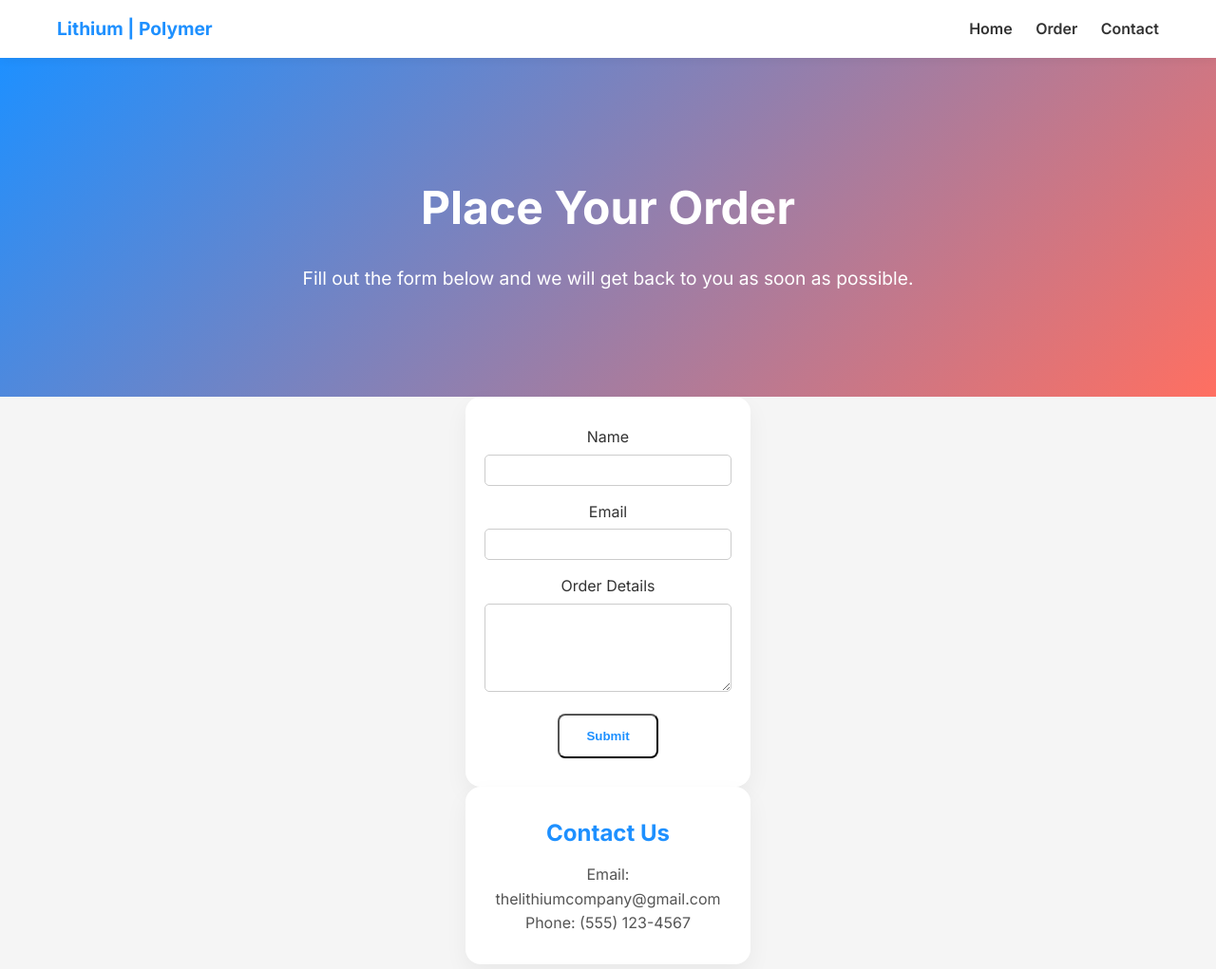
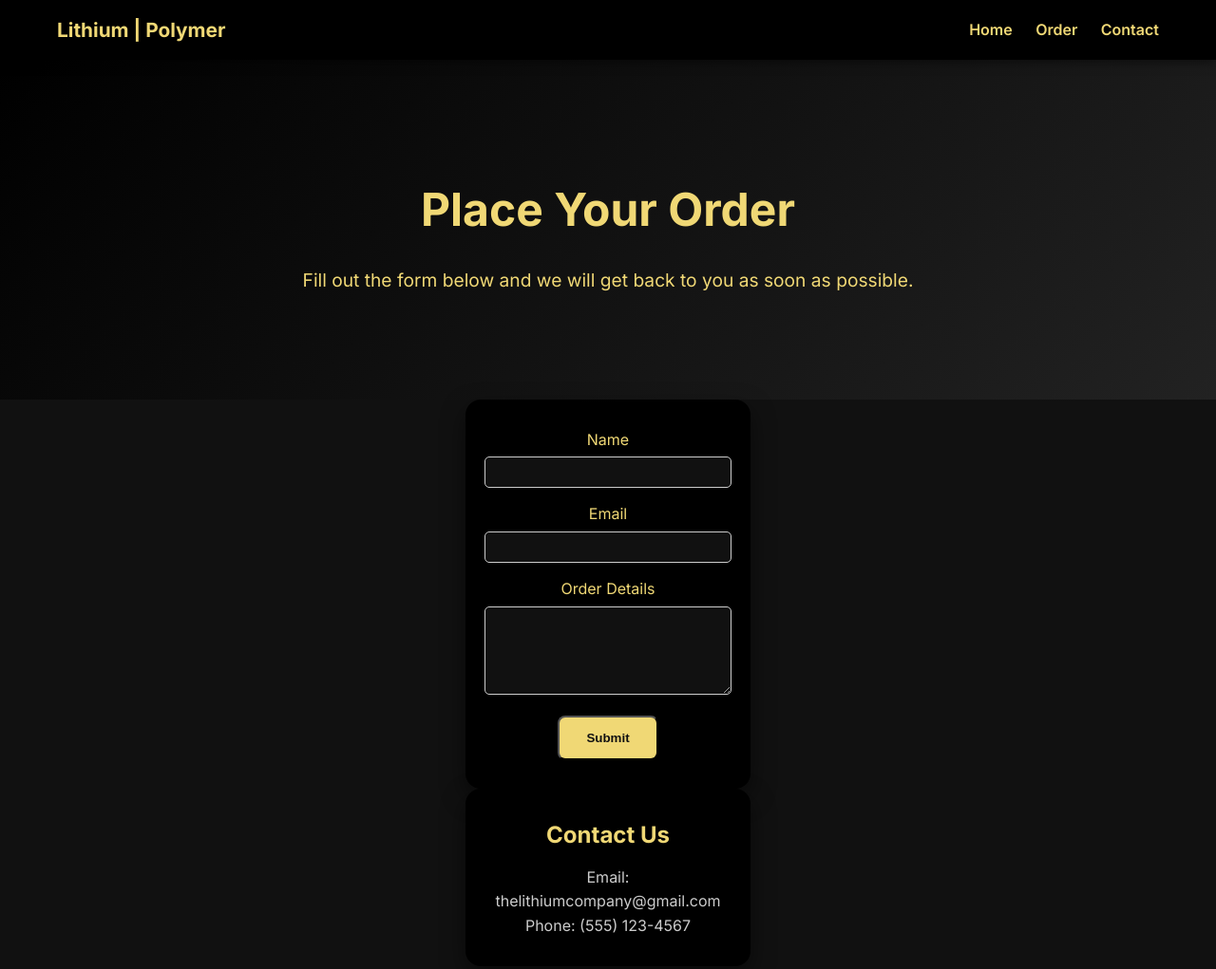
Before and after one commit to lithium-company/polymer, a plain HTML site: page order.html in a window 1280 px wide. Shown: the top 1021 px of the page at 95% size. Drawn offline with Linux system fonts and the light colour scheme.

Commit message:
Update style.css

```diff
--- a/style.css
+++ b/style.css
@@ -18,8 +18,8 @@ html {
 
 body {
   font-family: 'Inter', sans-serif;
-  background: #f5f5f5;
-  color: #333;
+  background: #111; /* Dark background */
+  color: #f0d875;   /* Gold text */
   line-height: 1.6;
   overflow-x: hidden;
 }
@@ -31,9 +31,9 @@ header {
   position: sticky;
   top: 0;
   width: 100%;
-  background: rgba(255, 255, 255, 0.95);
+  background: rgba(0, 0, 0, 0.95);
   backdrop-filter: blur(10px);
-  box-shadow: 0 2px 10px rgba(0,0,0,0.05);
+  box-shadow: 0 2px 10px rgba(0,0,0,0.5);
   z-index: 1000;
 }
 
@@ -48,20 +48,20 @@ nav {
 
 .logo {
   font-weight: 700;
-  color: #1e90ff;
-  font-size: 1.2rem;
+  color: #f0d875; /* Gold */
+  font-size: 1.3rem;
 }
 
 nav a {
   text-decoration: none;
-  color: #333;
+  color: #f0d875;
   font-weight: 600;
   margin-left: 20px;
   transition: color 0.3s ease, transform 0.3s ease;
 }
 
 nav a:hover {
-  color: #1e90ff;
+  color: #fff;
   transform: translateY(-2px);
 }
 
@@ -75,8 +75,8 @@ nav a:hover {
   align-items: center;
   text-align: center;
   padding: 120px 20px 80px 20px;
-  background: linear-gradient(135deg, #1e90ff, #ff6f61);
-  color: #fff;
+  background: linear-gradient(135deg, #000, #222);
+  color: #f0d875;
   position: relative;
   overflow: hidden;
 }
@@ -98,8 +98,8 @@ nav a:hover {
 }
 
 .cta-button {
-  background-color: #fff;
-  color: #1e90ff;
+  background-color: #f0d875;
+  color: #111;
   padding: 14px 28px;
   border-radius: 8px;
   font-weight: 600;
@@ -110,10 +110,22 @@ nav a:hover {
 }
 
 .cta-button:hover {
-  background-color: #ff6f61;
-  color: #fff;
+  background-color: #fff;
+  color: #111;
   transform: translateY(-3px);
-  box-shadow: 0 6px 15px rgba(0,0,0,0.15);
+  box-shadow: 0 6px 15px rgba(240,216,117,0.4);
+}
+
+/* ---------------------------
+   Banner Section
+--------------------------- */
+.banner {
+  width: 100%;
+  height: 300px;
+  background: url('banner.jpg') center/cover no-repeat;
+  margin: 40px 0;
+  border-radius: 12px;
+  box-shadow: 0 10px 25px rgba(0,0,0,0.6);
 }
 
 /* ---------------------------
@@ -130,12 +142,12 @@ nav a:hover {
 }
 
 .feature-card {
-  background: #fff;
+  background: #000;
   padding: 30px 20px;
   border-radius: 16px;
   width: 300px;
   text-align: center;
-  box-shadow: 0 10px 25px rgba(0,0,0,0.05);
+  box-shadow: 0 10px 25px rgba(0,0,0,0.5);
   transition: transform 0.4s ease, box-shadow 0.4s ease;
   opacity: 0;
   transform: translateY(30px);
@@ -147,17 +159,17 @@ nav a:hover {
 
 .feature-card:hover {
   transform: translateY(-10px);
-  box-shadow: 0 15px 35px rgba(0,0,0,0.1);
+  box-shadow: 0 15px 35px rgba(240,216,117,0.4);
 }
 
 .feature-card h2 {
   font-size: 1.5rem;
   margin-bottom: 12px;
-  color: #1e90ff;
+  color: #f0d875;
 }
 
 .feature-card p {
-  color: #555;
+  color: #ccc;
 }
 
 /* ---------------------------
@@ -169,14 +181,16 @@ form input, form textarea {
   margin: 5px 0 15px 0;
   border-radius: 5px;
   border: 1px solid #ccc;
+  background: #111;
+  color: #f0d875;
 }
 
 /* ---------------------------
    Footer
 --------------------------- */
 footer {
-  background: #1e90ff;
-  color: #fff;
+  background: #000;
+  color: #f0d875;
   text-align: center;
   padding: 30px 20px;
   margin-top: 60px;
@@ -191,9 +205,6 @@ footer {
   100% { opacity: 1; transform: translateY(0);}
 }
 
-/* ---------------------------
-   Fade-in on scroll
---------------------------- */
 .feature-card.appear,
 .hero h1.appear,
 .hero p.appear,
@@ -217,4 +228,5 @@ footer {
   .feature-card { width: 90%; }
   nav { flex-direction: column; align-items: flex-start; }
   nav a { margin: 10px 0 0 0; }
+  .banner { height: 200px; }
 }
```
